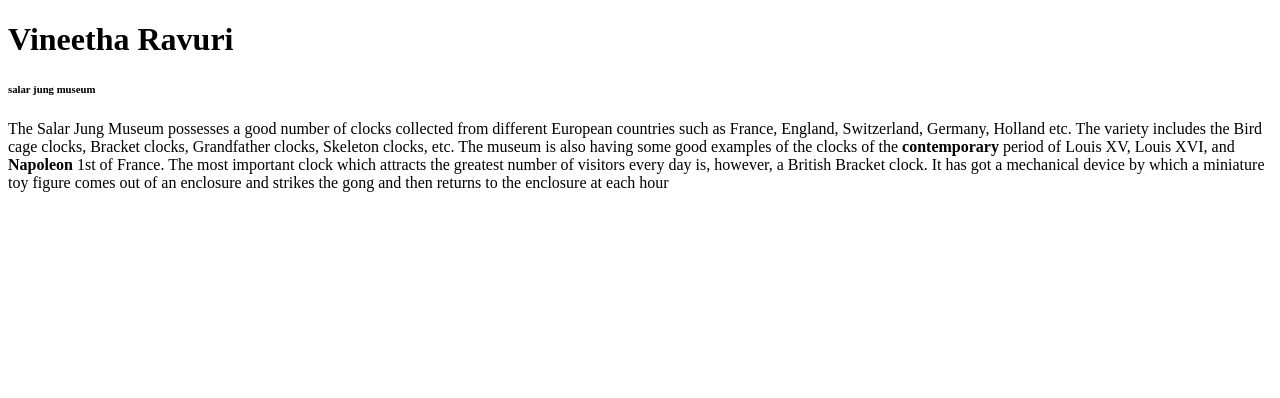
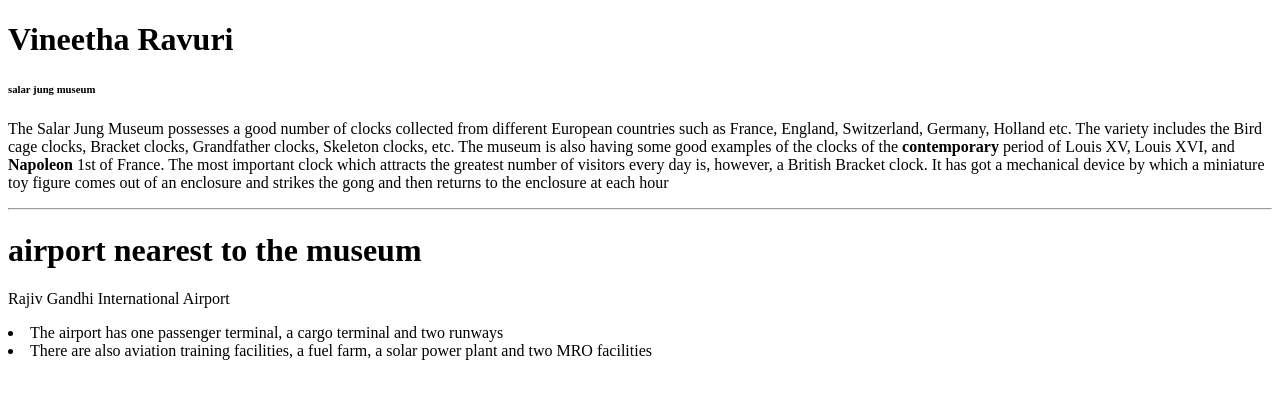
Before and after one commit to 44-563-Web-Apps-F22/44563-webapps-assignment-3-vineetharavuri2, a plain HTML site: page index.html in a window 1280 px wide. Drawn offline with Linux system fonts and the light colour scheme.

Commit message:
ordered list

```diff
--- a/index.html
+++ b/index.html
@@ -17,3 +17,11 @@
  important clock which attracts the greatest number of visitors every day is, however, a British Bracket
  clock. It has got a mechanical device by which a miniature toy figure comes out of an enclosure and
  strikes the gong and then returns to the enclosure at each hour</p>
+
+ <hr>
+ <h1>airport nearest to the museum</h1>
+ <p>Rajiv Gandhi International Airport</p>
+ <o1>
+    <li>The airport has one passenger terminal, a cargo terminal and two runways</li>
+    <li>There are also aviation training facilities, a fuel farm, a solar power plant and two MRO facilities</li>
+ </o1>
```
